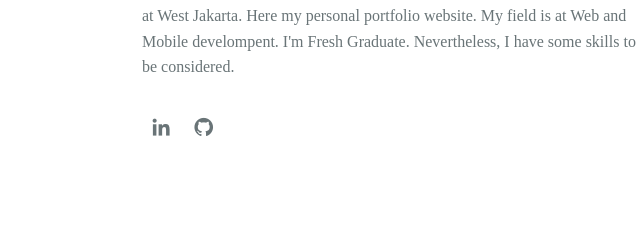
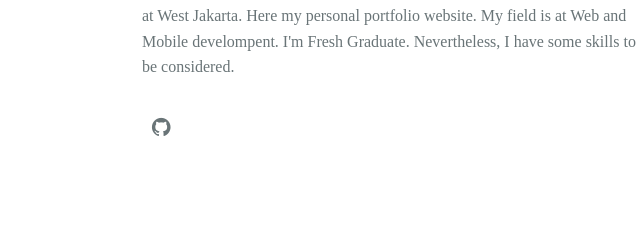
Before and after one commit to iyans018/iyans018.github.io, a plain HTML site: page index.html in a window 1280 px wide. Shown: the part 1224-1460 px from the top of the page, 514-1154 px from the left. Drawn offline with nearby package versions, Linux system fonts and the light colour scheme.

Commit message:
hapus icon linkedin dan menambahkan link github

```diff
--- a/index.html
+++ b/index.html
@@ -77,8 +77,8 @@
                     </p>
 
                     <div class="about__social">
-                        <a href="" class="about__social-icon"><i class="bx bxl-linkedin"></i></a>
-                        <a href="" class="about__social-icon"><i class="bx bxl-github"></i></a>
+                        <!-- <a href="" class="about__social-icon"><i class="bx bxl-linkedin"></i></a> -->
+                        <a href="https://github.com/iyans018" class="about__social-icon"><i class="bx bxl-github"></i></a>
                     </div>
                 </div>
             </div>
--- a/styles.css
+++ b/styles.css
@@ -7,7 +7,7 @@
     --font-medium: 500;
 }
 
-/*===== Colores =====*/
+/*===== Colors =====*/
 :root{
     --first-color: #7f8c8d;
     --white-color: #FAFAFF;
```
